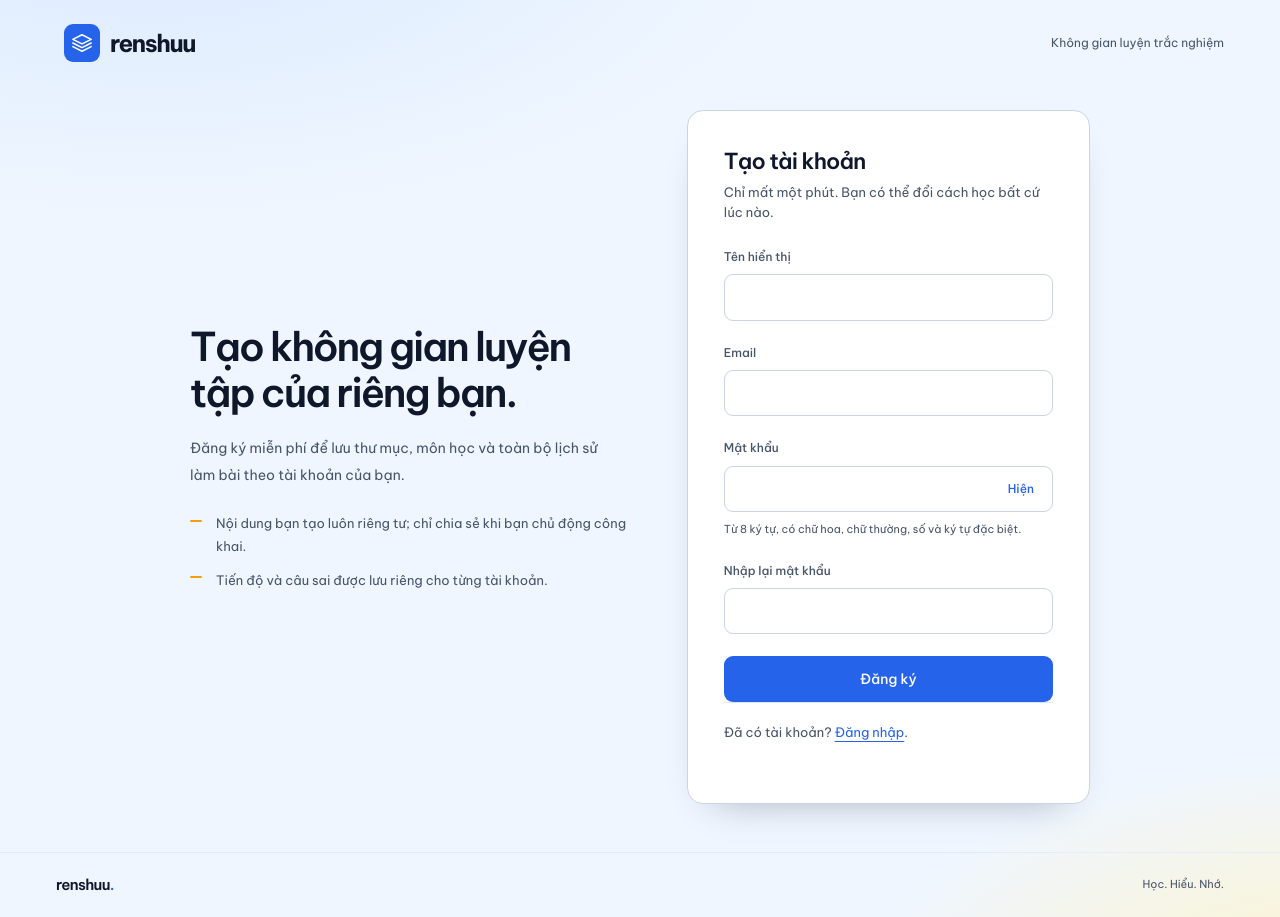
After one commit to hung2101-fushiguro/Renshuu, an ASP.NET Core app: page /Account/Register in a window 1280 px wide. The commit adds this page. Run offline with ASP.NET Core 8, Linux system fonts and the light colour scheme; some libraries are stand-ins or nearby versions.

Commit message:
chỉnh ui thêm đăng ký
🤖 Generated with Codebuff
Co-Authored-By: Codebuff <noreply@codebuff.com>

```diff
--- /dev/null
+++ b/Pages/Account/Register.cshtml
@@ -0,0 +1,69 @@
+@page
+@model TracNghiemWeb.Pages.Account.RegisterModel
+@{
+    Layout = "_AuthLayout";
+    ViewData["Title"] = "Đăng ký";
+}
+
+<section class="auth-intro">
+    <h1>Tạo không gian luyện tập của riêng bạn.</h1>
+    <p>Đăng ký miễn phí để lưu thư mục, môn học và toàn bộ lịch sử làm bài theo tài khoản của bạn.</p>
+    <ul class="auth-points">
+        <li>Nội dung bạn tạo luôn riêng tư; chỉ chia sẻ khi bạn chủ động công khai.</li>
+        <li>Tiến độ và câu sai được lưu riêng cho từng tài khoản.</li>
+    </ul>
+</section>
+
+<section class="auth-panel">
+    <h2>Tạo tài khoản</h2>
+    <p class="muted">Chỉ mất một phút. Bạn có thể đổi cách học bất cứ lúc nào.</p>
+
+    <form method="post" class="auth-form">
+        <div asp-validation-summary="ModelOnly" class="alert alert-danger" role="alert"></div>
+
+        <div class="field">
+            <label asp-for="DisplayName">Tên hiển thị</label>
+            <input asp-for="DisplayName" class="input" type="text" autocomplete="nickname"
+                   maxlength="120" aria-describedby="display-name-error" />
+            <span asp-validation-for="DisplayName" id="display-name-error" class="field-error"></span>
+        </div>
+
+        <div class="field">
+            <label asp-for="Email">Email</label>
+            <input asp-for="Email" class="input" type="email" autocomplete="username"
+                   inputmode="email" maxlength="256" aria-describedby="email-error" required />
+            <span asp-validation-for="Email" id="email-error" class="field-error"></span>
+        </div>
+
+        <div class="field">
+            <label asp-for="Password">Mật khẩu</label>
+            <div class="password-field">
+                <input asp-for="Password" id="Password" class="input" type="password"
+                       autocomplete="new-password" aria-describedby="password-hint password-error"
+                       minlength="8" maxlength="128" required />
+                <button type="button" class="password-toggle" data-password-toggle
+                        aria-controls="Password" aria-pressed="false">Hiện</button>
+            </div>
+            <span class="hint" id="password-hint">Từ 8 ký tự, có chữ hoa, chữ thường, số và ký tự đặc biệt.</span>
+            <span asp-validation-for="Password" id="password-error" class="field-error"></span>
+        </div>
+
+        <div class="field">
+            <label asp-for="ConfirmPassword">Nhập lại mật khẩu</label>
+            <input asp-for="ConfirmPassword" id="ConfirmPassword" class="input" type="password"
+                   autocomplete="new-password" aria-describedby="confirm-password-error"
+                   minlength="8" maxlength="128" required />
+            <span asp-validation-for="ConfirmPassword" id="confirm-password-error" class="field-error"></span>
+        </div>
+
+        <button type="submit" class="btn btn-primary btn-block" data-auth-submit
+                data-auth-busy="Đang tạo tài khoản…">Đăng ký</button>
+        <span class="visually-hidden" role="status" data-auth-status></span>
+    </form>
+
+    <p class="auth-footnote muted">Đã có tài khoản? <a asp-page="/Account/Login">Đăng nhập</a>.</p>
+</section>
+
+@section Scripts {
+    <script src="~/js/auth.js" asp-append-version="true" defer></script>
+}
--- /dev/null
+++ b/Pages/Account/Register.cshtml.cs
@@ -0,0 +1,100 @@
+using System.ComponentModel.DataAnnotations;
+using Microsoft.AspNetCore.Identity;
+using Microsoft.AspNetCore.Mvc;
+using Microsoft.AspNetCore.Mvc.RazorPages;
+using Microsoft.AspNetCore.RateLimiting;
+using TracNghiemWeb.Models;
+
+namespace TracNghiemWeb.Pages.Account;
+
+/// <summary>
+/// Public self-service registration. Only the four fields below are bound; there is no
+/// role/admin property, so a crafted request cannot create anything but a learner.
+/// Password hashing and the password policy come from the same Identity managers used
+/// by the admin reset-password flow.
+/// </summary>
+[ResponseCache(Duration = 0, Location = ResponseCacheLocation.None, NoStore = true)]
+[EnableRateLimiting(Security.AuthFormPolicy)]
+public class RegisterModel : PageModel
+{
+    private const string DuplicateMessage =
+        "Không thể tạo tài khoản với email này. Nếu bạn đã có tài khoản, hãy đăng nhập.";
+
+    private readonly UserManager<ApplicationUser> _users;
+
+    public RegisterModel(UserManager<ApplicationUser> users) => _users = users;
+
+    [BindProperty]
+    [StringLength(120, ErrorMessage = "Tên hiển thị tối đa 120 ký tự.")]
+    public string? DisplayName { get; set; }
+
+    [BindProperty]
+    [Required(ErrorMessage = "Nhập email của bạn.")]
+    [EmailAddress(ErrorMessage = "Email không hợp lệ.")]
+    [StringLength(256, ErrorMessage = "Email tối đa 256 ký tự.")]
+    public string Email { get; set; } = string.Empty;
+
+    [BindProperty]
+    [Required(ErrorMessage = "Nhập mật khẩu.")]
+    [StringLength(128, MinimumLength = 8, ErrorMessage = "Mật khẩu cần 8–128 ký tự.")]
+    public string Password { get; set; } = string.Empty;
+
+    [BindProperty]
+    [Required(ErrorMessage = "Nhập lại mật khẩu.")]
+    [Compare(nameof(Password), ErrorMessage = "Mật khẩu nhập lại không khớp.")]
+    public string ConfirmPassword { get; set; } = string.Empty;
+
+    public IActionResult OnGet() =>
+        User.Identity?.IsAuthenticated == true ? LocalRedirect("/") : Page();
+
+    public async Task<IActionResult> OnPostAsync()
+    {
+        if (!ModelState.IsValid)
+        {
+            return Page();
+        }
+
+        var email = Email.Trim().ToLowerInvariant();
+        Email = email;
+        DisplayName = string.IsNullOrWhiteSpace(DisplayName) ? null : DisplayName.Trim();
+
+        if (await _users.FindByEmailAsync(email) is not null)
+        {
+            ModelState.AddModelError(string.Empty, DuplicateMessage);
+            return Page();
+        }
+
+        var user = new ApplicationUser
+        {
+            UserName = email,
+            Email = email,
+            EmailConfirmed = true,
+            DisplayName = DisplayName,
+        };
+
+        var created = await _users.CreateAsync(user, Password);
+        if (!created.Succeeded)
+        {
+            foreach (var error in created.Errors)
+            {
+                ModelState.AddModelError(string.Empty, Describe(error));
+            }
+
+            return Page();
+        }
+
+        TempData["Success"] = "Đã tạo tài khoản. Hãy đăng nhập bằng email và mật khẩu vừa đăng ký.";
+        return RedirectToPage("/Account/Login");
+    }
+
+    private static string Describe(IdentityError error) => error.Code switch
+    {
+        "DuplicateEmail" or "DuplicateUserName" => DuplicateMessage,
+        "PasswordTooShort" => "Mật khẩu cần ít nhất 8 ký tự.",
+        "PasswordRequiresNonAlphanumeric" => "Mật khẩu cần ít nhất một ký tự đặc biệt.",
+        "PasswordRequiresDigit" => "Mật khẩu cần ít nhất một chữ số.",
+        "PasswordRequiresLower" => "Mật khẩu cần ít nhất một chữ thường.",
+        "PasswordRequiresUpper" => "Mật khẩu cần ít nhất một chữ hoa.",
+        _ => "Không thể tạo tài khoản. Kiểm tra lại thông tin và thử lại.",
+    };
+}
--- a/wwwroot/js/auth.js
+++ b/wwwroot/js/auth.js
@@ -27,7 +27,7 @@
 
         submit.setAttribute('aria-busy', 'true');
         submit.disabled = true;
-        submit.textContent = 'Đang đăng nhập…';
+        submit.textContent = submit.getAttribute('data-auth-busy') || 'Đang đăng nhập…';
         if (status) { status.textContent = 'Đang kiểm tra thông tin đăng nhập.'; }
     });
 })();
```
Also changed, not shown: Pages/Account/Login.cshtml (+7 -10 lines), Pages/Account/Login.cshtml.cs (+3 -23 lines), Program.cs (+74 -16 lines), Properties/launchSettings.json (+9 -0 lines), docs/BAN_GIAO_DANG_NHAP_PHAN_QUYEN.md (+26 -16 lines), tests/Renshuu.IntegrationTests/Program.cs (+143 -1 lines), README.md, database/README.md, tests/Renshuu.IntegrationTests/Renshuu.IntegrationTests.csproj, 1 other file.
